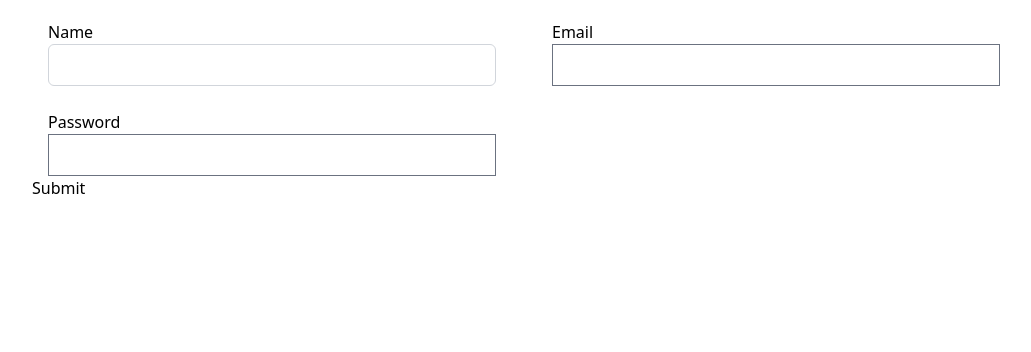
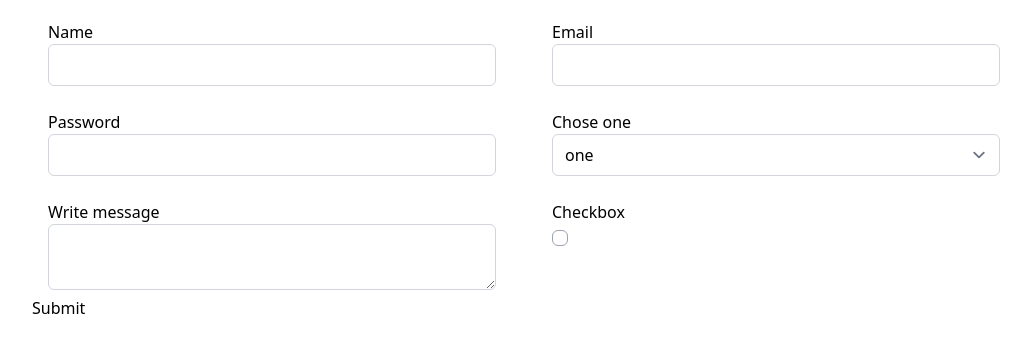
Before and after one commit to abdurrahmanrahat/react-reusable-components, a React (Vite) app: page / in a window 1280 px wide. Shown: the top 352 px of the page, without its empty margins (116-1147 px from the left). Built offline with nearby package versions, Linux system fonts and the light colour scheme.

Commit message:
make dynamic style

```diff
--- a/src/components/NormalForm/NormalForm.tsx
+++ b/src/components/NormalForm/NormalForm.tsx
@@ -27,12 +27,7 @@
           <label className="block" htmlFor="name">
             Name
           </label>
-          <input
-            className="w-full border border-gray-300 rounded-md focus:border-purple-500 focus:ring-1 focus:ring-purple-500"
-            type="text"
-            id="name"
-            {...register("name")}
-          />
+          <input type="text" id="name" {...register("name")} />
         </div>
         <div className="w-full max-w-md">
           <label className="block" htmlFor="name">
@@ -56,6 +51,28 @@
             {...register("name")}
           />
         </div>
+        <div className="w-full max-w-md">
+          <label className="block" htmlFor="name">
+            Chose one
+          </label>
+          <select>
+            <option>one</option>
+            <option>two</option>
+            <option>three</option>
+          </select>
+        </div>
+        <div className="w-full max-w-md">
+          <label className="block" htmlFor="name">
+            Write message
+          </label>
+          <textarea></textarea>
+        </div>
+        <div className="w-full max-w-md">
+          <label className="block" htmlFor="name">
+            Checkbox
+          </label>
+          <input type="checkbox" />
+        </div>
       </div>
 
       <button type="submit">Submit</button>
--- a/src/index.css
+++ b/src/index.css
@@ -1,4 +1,5 @@
-@import './styles/Button.css';
+@import "./styles/Button.css";
+@import "./styles/Form.css";
 
 @tailwind base;
 @tailwind components;
--- /dev/null
+++ b/src/styles/Form.css
@@ -0,0 +1,26 @@
+@layer base {
+
+    [type='text'],
+    input:where(:not([type])),
+    [type='email'],
+    [type='url'],
+    [type='password'],
+    [type='number'],
+    [type='date'],
+    [type='datetime-local'],
+    [type='month'],
+    [type='search'],
+    [type='tel'],
+    [type='time'],
+    [type='week'],
+    [multiple],
+    textarea,
+    select {
+        @apply w-full border border-gray-300 rounded-md focus:border-purple-500 focus:ring-1 focus:ring-purple-500
+    }
+
+    [type='checkbox'],
+    [type='radio'] {
+        @apply border border-gray-400 rounded-md checked:bg-purple-500 hover:bg-purple-500 focus:bg-purple-500 focus:border-purple-500 focus:ring-1 focus:ring-purple-500
+    }
+}
```
